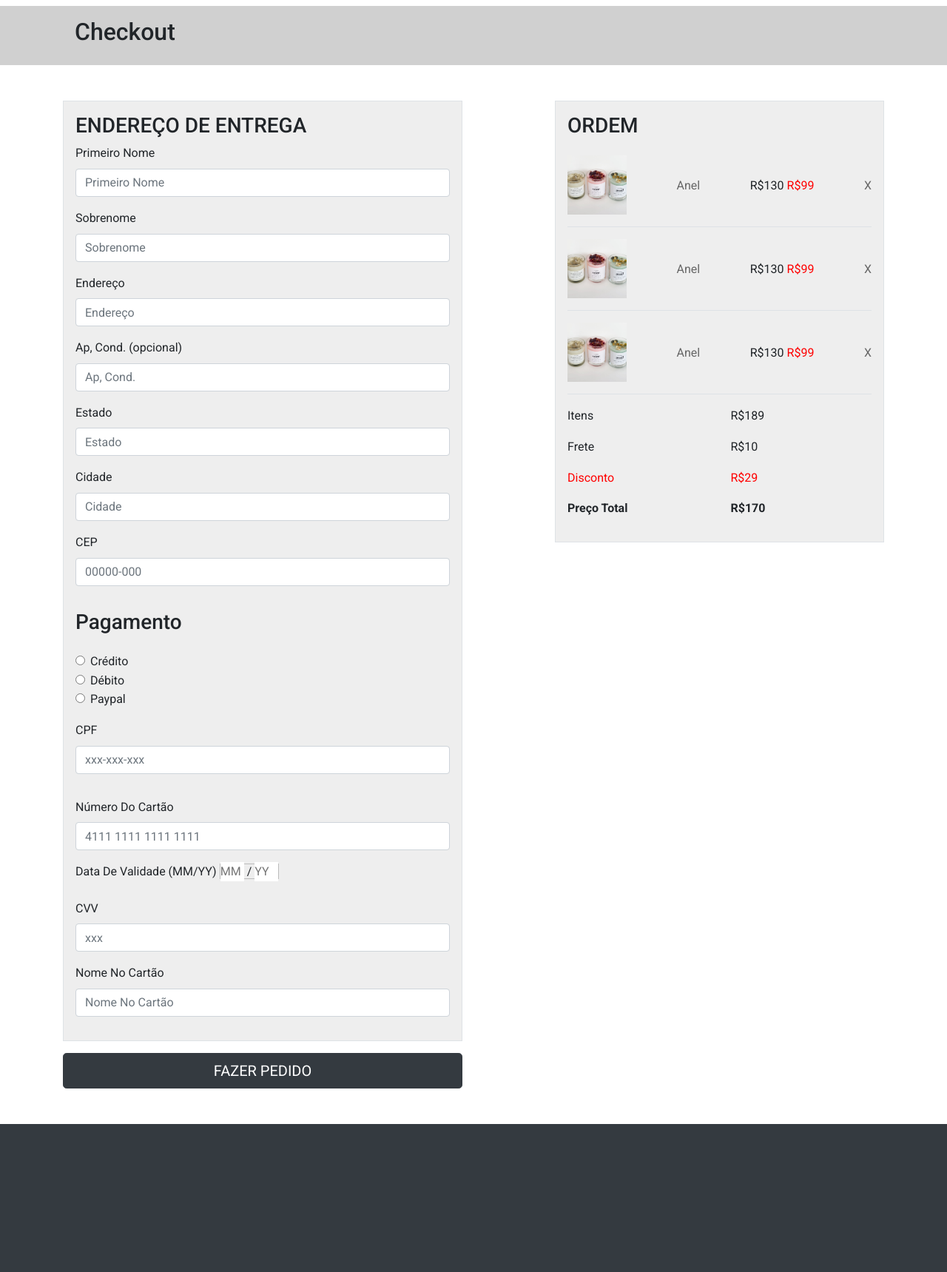
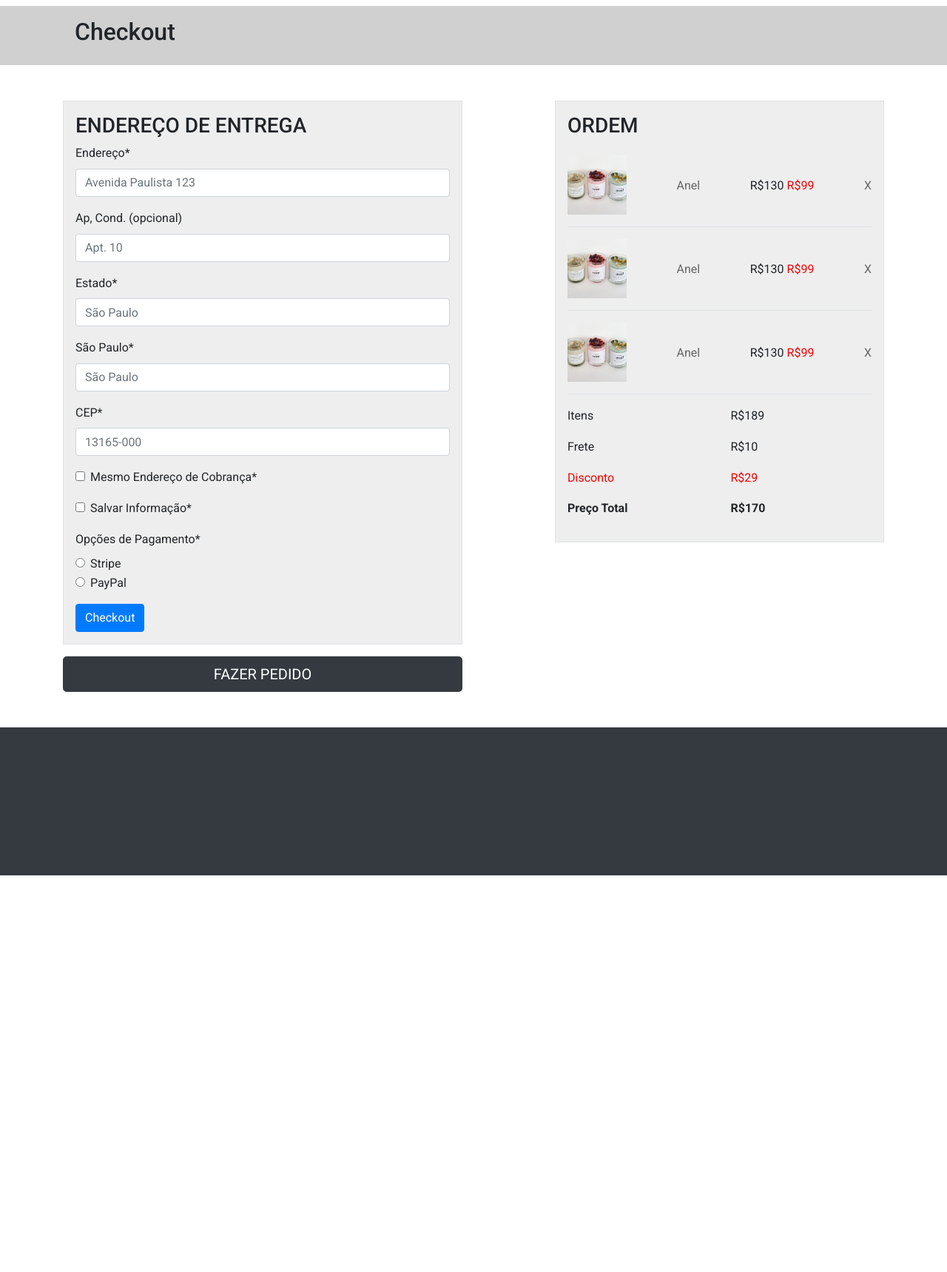
Before and after one commit to DePotterDev/e-commerce, a Django app: page /checkout/ in a window 1280 px wide. Shown: the part 144-1863 px from the top of the page at 74% size. After the commit the page ends 1327 px from the top, so only its background shows below. Run offline with Django 3.2, Linux system fonts and the light colour scheme; some libraries are stand-ins or nearby versions.

Commit message:
Added checkout

```diff
--- /dev/null
+++ b/core/forms.py
@@ -0,0 +1,26 @@
+from django import forms
+
+PAYMENT_CHOICES = (
+    ('S', 'Stripe'),
+    ('P', 'PayPal')
+)
+
+class CheckoutForm(forms.Form):
+    street_address = forms.CharField(widget=forms.TextInput(attrs={
+        'placeholder': 'Avenida Paulista 123'
+    }), label='Endereço')
+    apartment_address = forms.CharField(widget=forms.TextInput(attrs={
+        'placeholder': 'Apt. 10'
+    }),required=False, label='Ap, Cond. (opcional)' )
+    state = forms.CharField(widget=forms.TextInput(attrs={
+        'placeholder': 'São Paulo'
+    }),label='Estado')
+    city = forms.CharField(widget=forms.TextInput(attrs={
+        'placeholder': 'São Paulo'
+    }), label='São Paulo')
+    CEP = forms.CharField(widget=forms.TextInput(attrs={
+        'placeholder': '13165-000'
+    }), label='CEP')
+    same_billing_address = forms.BooleanField(widget=forms.CheckboxInput(), label='Mesmo Endereço de Cobrança')
+    save_info = forms.BooleanField(widget=forms.CheckboxInput(), label='Salvar Informação')
+    payment_option = forms.ChoiceField(widget=forms.RadioSelect(), choices=PAYMENT_CHOICES, label='Opções de Pagamento')
--- a/core/urls.py
+++ b/core/urls.py
@@ -23,5 +23,5 @@ urlpatterns = [
     path('remove-from-cart/<slug>/', cart.remove_from_cart, name='remove-from-cart'),
     path('remove-item-from-cart/<slug>/', cart.remove_single_item_from_cart, name='remove-single-item-from-cart'),
     path('carrinho/', cart.OrderSummaryView.as_view(), name='cart'),
-    path('checkout/', checkout.check_out, name='checkout'),
+    path('checkout/', checkout.CheckoutView.as_view(), name='checkout'),
 ]
--- a/core/views/checkout.py
+++ b/core/views/checkout.py
@@ -7,6 +7,18 @@ from django.views.generic import ListView, DetailView, View
 from core.models import Item, OrderItem, Order
 from django.shortcuts import redirect
 from django.utils import timezone
+from ..forms import CheckoutForm
 
-def check_out(request):
-    return render(request, "checkout.html")
+class CheckoutView(View):
+    def get(self, *args, **kwargs):
+        # form
+        form = CheckoutForm()
+        context = {
+            'form':form
+        }
+        return render(self.request, "checkout.html", context)
+    def post(self,*args,**kwargs):
+        form = CheckoutForm(self.request.POST or None)
+        if form.is_valid():
+            print("O formulário é válido.")
+            return redirect('core:checkout')
--- a/templates/cart.html
+++ b/templates/cart.html
@@ -92,7 +92,7 @@
 <!-- DELETE-->
                             <div class="delete ml-3
                             mt-3">
-                                <a href="#">X</a>
+                            <a href="{% url 'core:remove-from-cart' order_item.item.slug %}">X</a>
                             </div>
                         </div>
 {% empty %}
--- a/templates/checkout.html
+++ b/templates/checkout.html
@@ -1,5 +1,6 @@
 {% extends 'base.html' %}
 {% load static %}
+{% load crispy_forms_tags %}
 
 {% block content %}
     <main class="checkout">
@@ -15,16 +16,16 @@
                 <div class="col-sm-6">
                     <div class="address bg-cart border p-3">
                         <h3>ENDEREÇO DE ENTREGA</h3>
-                        <form action="#">
-                            <div class="form-group">
+                        {% comment %} <form action="#"> {% endcomment %}
+                            {% comment %} <div class="form-group">
                                 <label for="payment">Primeiro Nome</label>
                                 <input type="text" class="form-control" id="fname" placeholder="Primeiro Nome">
                             </div>
                             <div class="form-group">
                                 <label for="payment">Sobrenome</label>
                                 <input type="text" class="form-control" id="lname" placeholder="Sobrenome">
-                            </div>
-                            <div class="form-group">
+                            </div> {% endcomment %}
+                            {% comment %} <div class="form-group">
                                 <label for="payment">Endereço</label>
                                 <input type="text" class="form-control" id="address" placeholder="Endereço">
                             </div>
@@ -44,9 +45,33 @@
                                 <label for="payment">CEP</label>
                                 <input type="text" class="form-control" id="cep" placeholder="00000-000">
                             </div>
-                        </form>
+                        </form> {% endcomment %}
 
-                        <h3 class="py-3">Pagamento</h3>
+<!-- PAYMENT METHODS-->
+
+                            <form>
+                            {% csrf_token %}
+                            {{ form | crispy }}
+                            <button class="btn btn-primary" type="submit">Checkout</button>
+                            </form>
+
+                            {% comment %} <form action="">
+                                <div class="form-check">
+                                    <input class="form-check-input" name="payment" type="radio" id="payment" value="credit">
+                                    <label class="form-check-label" for="payment">Crédito</label>
+                                </div>
+                                    <div class="form-check">
+                                    <input class="form-check-input" name="payment" type="radio" id="payment" value="debit">
+                                    <label class="form-check-label" for="payment">Stripe</label>
+                                </div>
+                                    <div class="form-check">
+                                    <input class="form-check-input" name="payment" type="radio" id="payment" value="debit">
+                                    <label class="form-check-label" for="payment">Paypal</label>
+                                </div>
+                            </form> {% endcomment %}
+
+<!--PAYMENT -->
+                        {% comment %} <h3 class="py-3">Pagamento</h3>
                         <form action="">
                             <div class="form-check">
                                 <input class="form-check-input" name="payment" type="radio" id="payment" value="credit">
@@ -85,7 +110,9 @@
                                 <label for="payment">Nome No Cartão</label>
                                 <input type="text" class="form-control" id="nome" placeholder="Nome No Cartão">
                             </div>
-                        </form>
+                        </form> {% endcomment %}
+<!--END PAYMENT-->
+
                     </div>
                     <button type="button" class="btn btn-lg btn-block btn-dark mt-3" >FAZER PEDIDO</button>
                 </div>
```
Also changed, not shown: core/views/cart.py (+13 -32 lines), thumbnail.png (deleted), 1 other file.
